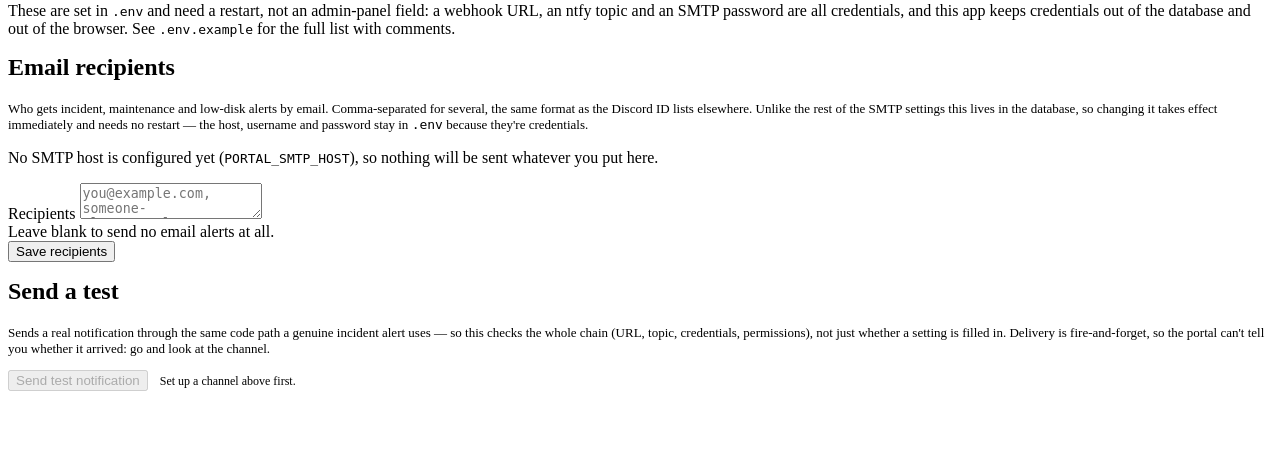
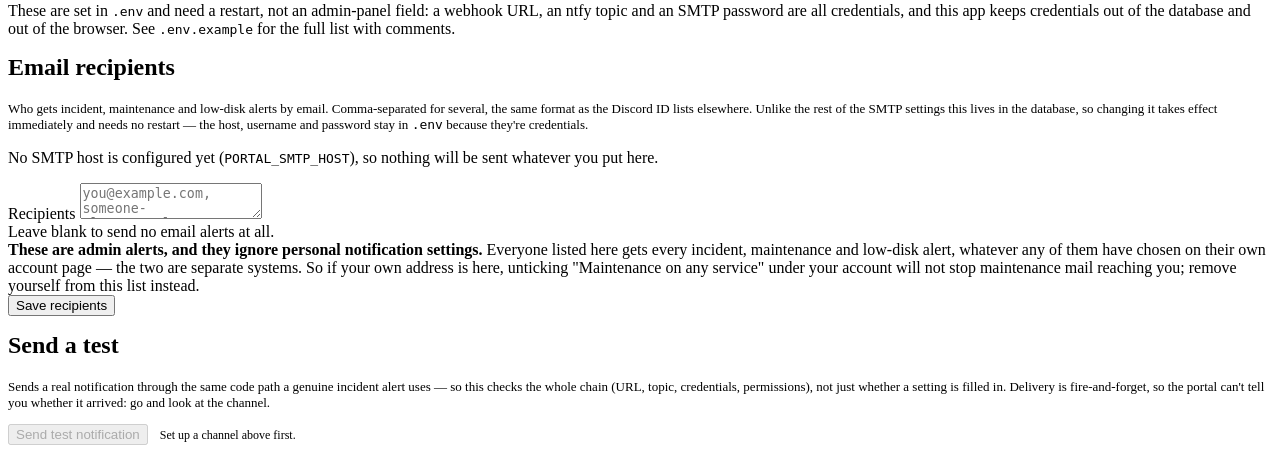
Before and after one commit to Adam4125-officiel/Status-Portal, a Python web app: template templates/admin_notifications.html in a window 1280 px wide. Shown: the part 465-918 px from the top of the page. Before the commit the page ends 856 px from the top, so only its background shows below. Run offline with Jinja, Linux system fonts and the light colour scheme; the template is opened without the code that fills it, so the values that code supplies are empty.

Commit message:
Stop maintenance mail arriving twice for an admin who is also a visitor
There are two independent email systems here, and nothing said so. The admin
alert list (Notifications -> Email -> recipients) gets every incident,
maintenance and low-disk alert regardless of anyone's personal settings and
cannot be switched off per-person; the account page's checkboxes gate the
separate per-user notifications.

An address on both got the same maintenance event twice, seconds apart -
"Maintenance started" from one and "Maintenance started: Alpha, Beta" from
the other. Reported 2026-09-05, after the same address turned out to explain
a maintenance email arriving with the account checkbox switched off.

Skip the per-user email when that address is already on the admin alert list
and the event is one the admin channel covers. The admin alert wins because
it is the copy that cannot be turned off. Deliberately maintenance only, and
deliberately email only - the admin's Discord webhook posts to a channel
while a per-user DM goes to a person, so those two never collide.

Both pages now say the two systems are separate, since neither did.

Co-Authored-By: Claude Opus 5 <noreply@anthropic.com>

```diff
--- a/templates/account.html
+++ b/templates/account.html
@@ -161,6 +161,12 @@
 
     <div class="field">
       <label>By email</label>
+      <div class="field-hint">
+        These control what this portal sends <em>you personally</em>. If your address is
+        also on the administrator's own alert list, those alerts arrive regardless of
+        what you choose here — they're a separate system, and only an administrator can
+        change who is on it.
+      </div>
       <div class="checkbox-list">
         <label class="field-check">
           <input type="checkbox" name="notify_email_reports" {{ 'checked' if prefs.notify_email_reports }}>
--- a/templates/admin_notifications.html
+++ b/templates/admin_notifications.html
@@ -72,7 +72,17 @@
       <label for="recipients">Recipients</label>
       <textarea id="recipients" name="recipients" rows="2"
                 placeholder="you@example.com, someone-else@example.com">{{ recipients }}</textarea>
-      <div class="field-hint">Leave blank to send no email alerts at all.</div>
+      <div class="field-hint">
+        Leave blank to send no email alerts at all.
+      </div>
+      <div class="field-hint">
+        <strong>These are admin alerts, and they ignore personal notification
+        settings.</strong> Everyone listed here gets every incident, maintenance and
+        low-disk alert, whatever any of them have chosen on their own account page —
+        the two are separate systems. So if your own address is here, unticking
+        "Maintenance on any service" under your account will not stop maintenance mail
+        reaching you; remove yourself from this list instead.
+      </div>
     </div>
     <div class="form-actions">
       <button type="submit" class="btn">Save recipients</button>
```
